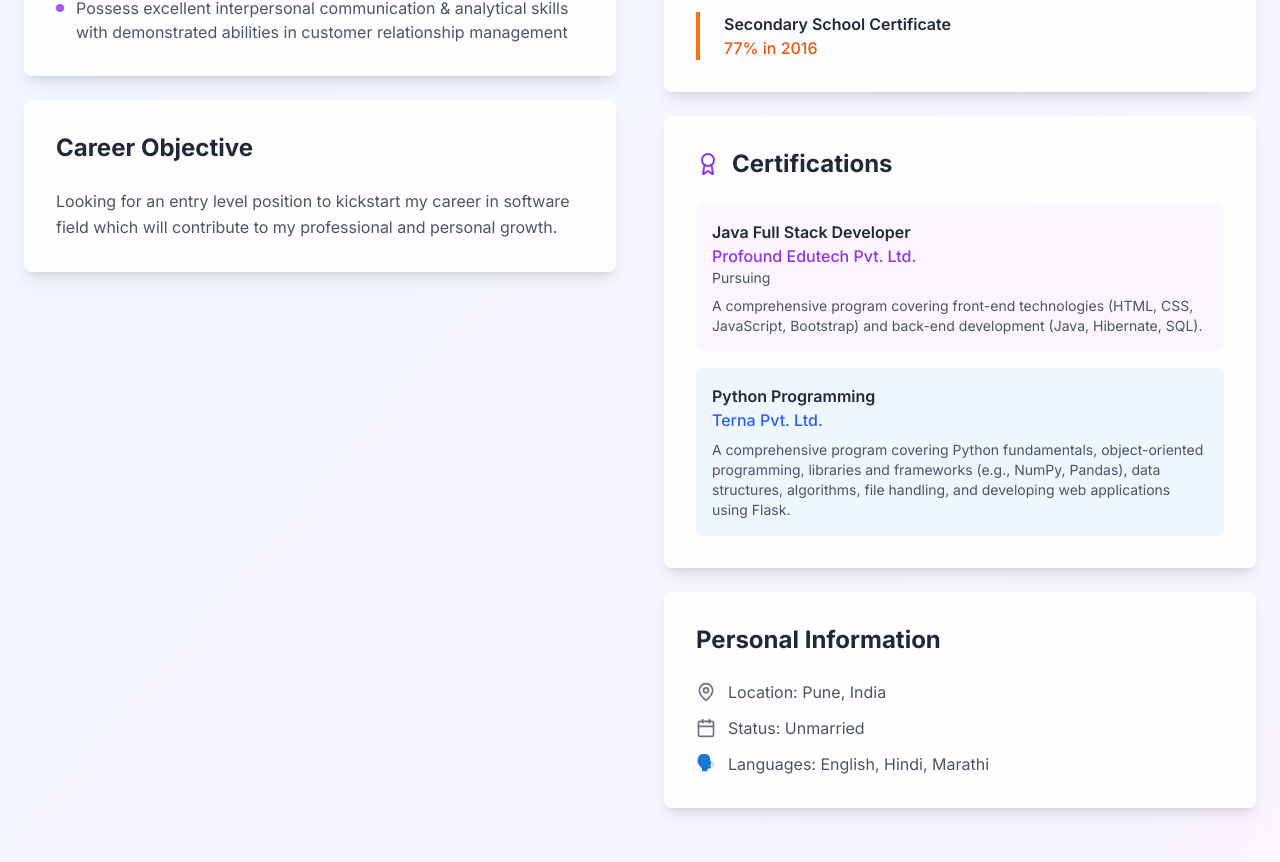
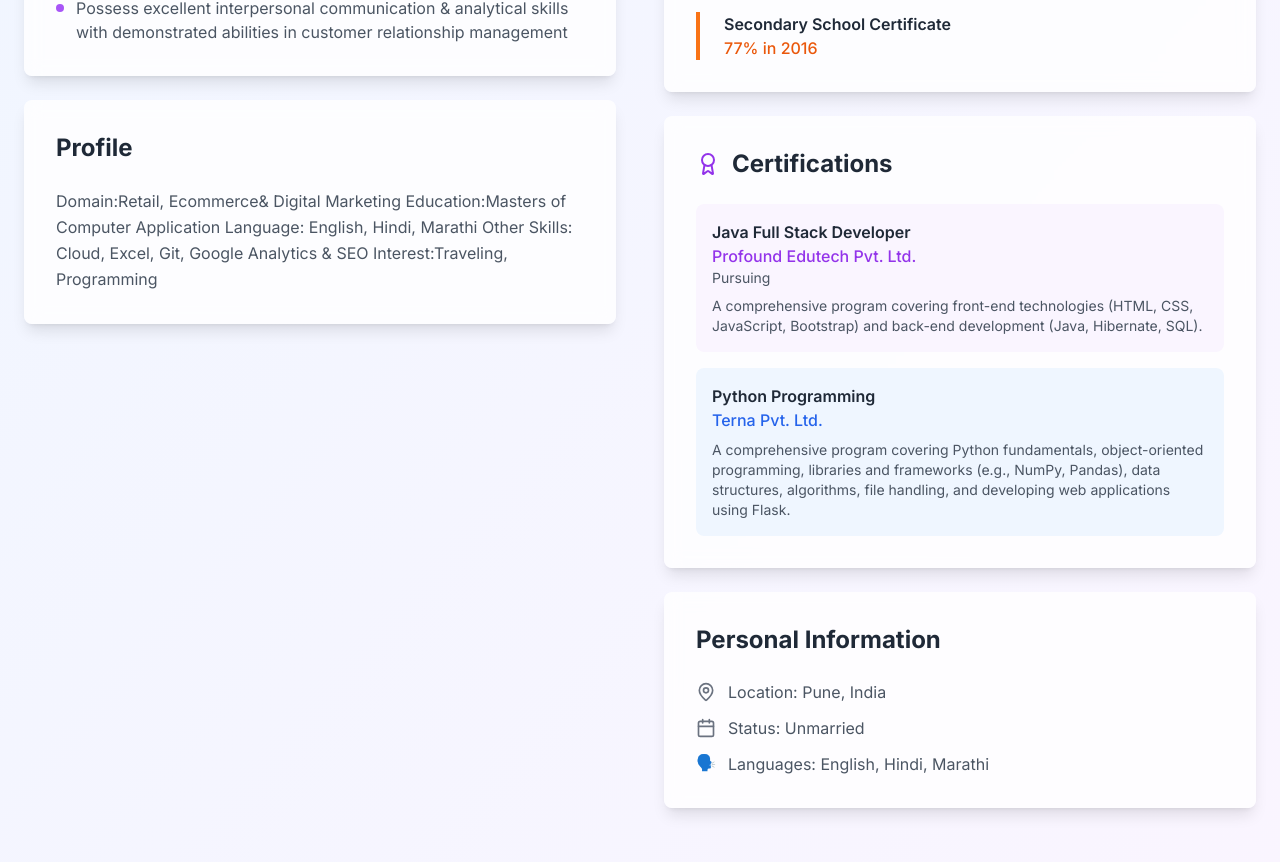
Before and after one commit to Pratiksha2729/Portfolio-website, a Next.js app: page /complete-portfolio in a window 1280 px wide. Shown: the part 6199-7061 px from the top of the page. Built offline with nearby package versions, Linux system fonts and the light colour scheme.

Commit message:
Update about-section.tsx

```diff
--- a/components/about-section.tsx
+++ b/components/about-section.tsx
@@ -58,10 +58,13 @@ export default function AboutSection() {
 
             <Card className="border-0 shadow-lg bg-white/80 backdrop-blur">
               <CardContent className="p-8">
-                <h3 className="text-2xl font-bold text-gray-800 mb-6">Career Objective</h3>
+                <h3 className="text-2xl font-bold text-gray-800 mb-6">Profile</h3>
                 <p className="text-gray-600 leading-relaxed">
-                  Looking for an entry level position to kickstart my career in software field which will contribute to
-                  my professional and personal growth.
+                  Domain:Retail, Ecommerce& Digital Marketing
+                  Education:Masters of Computer Application
+                  Language: English, Hindi, Marathi
+                  Other Skills: Cloud, Excel, Git, Google Analytics & SEO
+                  Interest:Traveling, Programming
                 </p>
               </CardContent>
             </Card>
```
